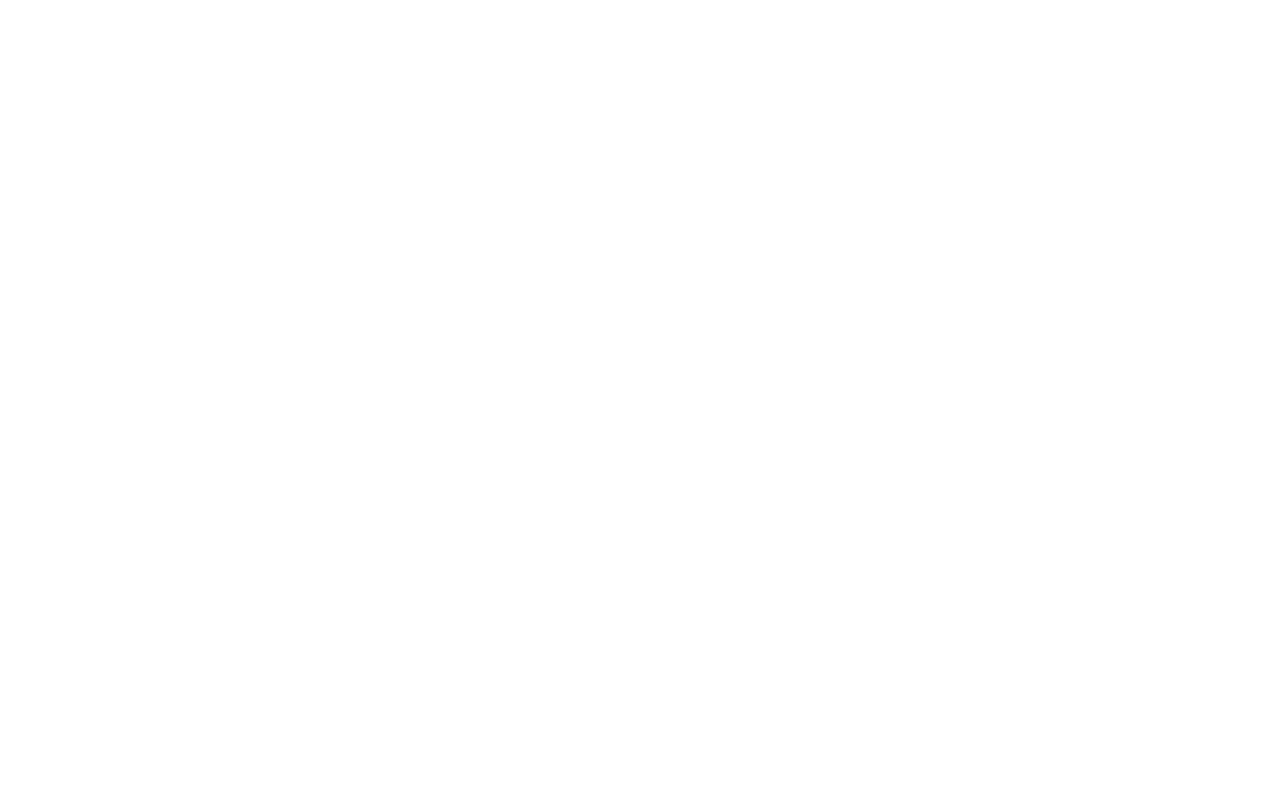
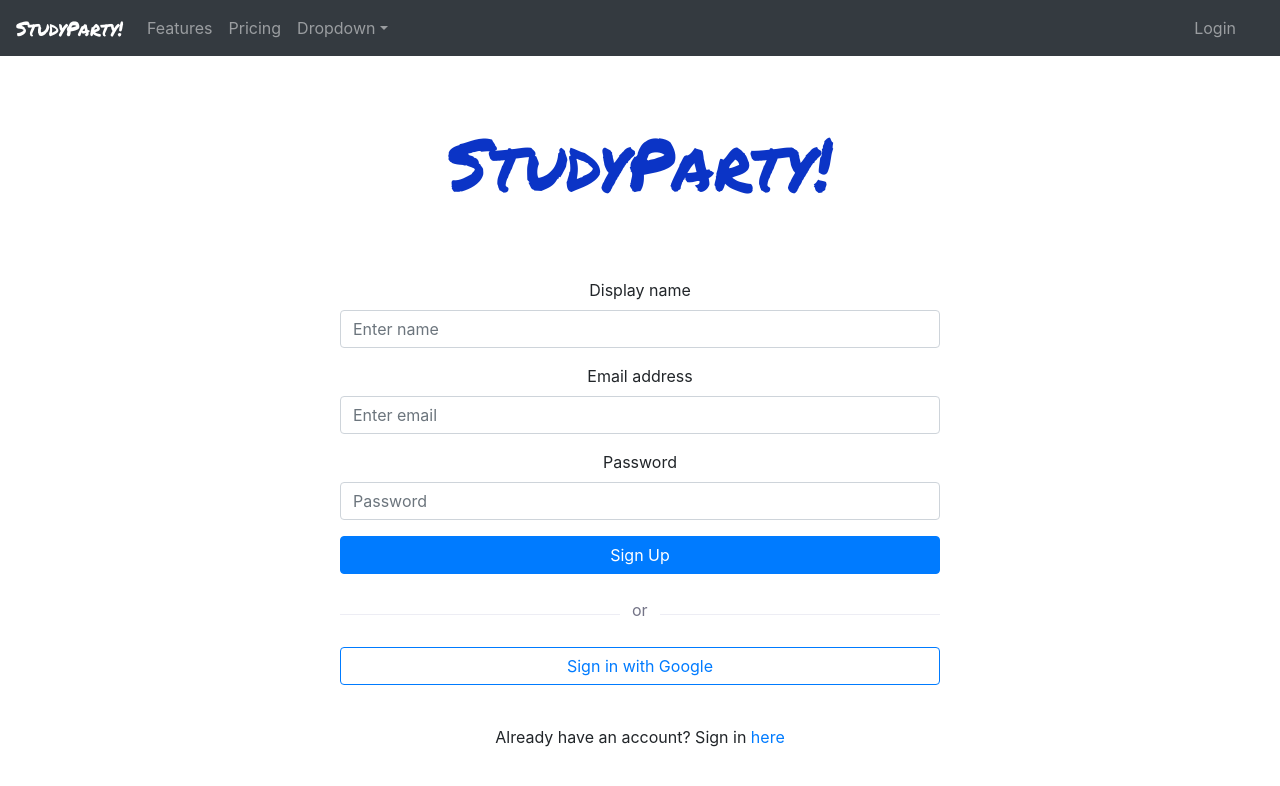
Before and after one commit to ktomanelli/StudyParty, a React (Create React App) app: page /signUp in a window 1280 px wide. Shown: the top 786 px of the page. Built offline with nearby package versions, Linux system fonts and the light colour scheme.

Commit message:
created SignUp form

```diff
--- a/src/App.js
+++ b/src/App.js
@@ -32,7 +32,7 @@ class App extends Component {
           :
           <Router>
             <Switch>
-              <Route exact path="signUp">
+              <Route exact path="/signUp">
                 <SignUp />
               </Route>
               <Route exact path="/">
--- a/src/Pages/SignIn/SignIn.js
+++ b/src/Pages/SignIn/SignIn.js
@@ -2,6 +2,7 @@ import React, { Component } from 'react';
 import { Container, Jumbotron, Form, Button } from 'react-bootstrap';
 import NavigationBar from '../../Components/NavigationBar/NavigationBar';
 import './SignIn.css';
+import { Link } from 'react-router-dom';
 
 class SignIn extends Component {
 
@@ -36,7 +37,7 @@ class SignIn extends Component {
         <NavigationBar changeLoggedIn={this.props.changeLoggedIn} loggedIn={this.props.loggedIn} />
         <Container>
 
-          <Jumbotron style={{ backgroundColor: 'white' }}>
+          <Jumbotron style={{ backgroundColor: 'white', marginBottom: '0px'}}>
             <h1 className="main-title permanent-marker blue">StudyParty!</h1>
           </Jumbotron>
           <div style={{maxWidth: "600px", margin: "0 auto"}}>
@@ -54,7 +55,7 @@ class SignIn extends Component {
               <Form.Control type="password" placeholder="Password" name="userPassword" value={this.state.password} onChange={(event) => this.onChangeHandler(event)} />
             </Form.Group>
             <Button variant="primary" type="submit" block>
-              SignIn
+              Sign In
             </Button>
             <div style={{margin: '40px 0px'}}>
               <p className="ride-line"><span className="ride-line-span">or</span></p>
@@ -63,6 +64,9 @@ class SignIn extends Component {
             </Button>
             </div>
           </Form>
+          <p>
+            Don't have an account? Sign up <Link to='signUp'>here</Link>
+          </p>
           </div>
         </Container>
       </div>
--- /dev/null
+++ b/src/Pages/SignUp/SignUp.css
@@ -0,0 +1,43 @@
+.main-title {
+  font-size: 4.5rem;
+  /* letter-spacing: 5px; */
+}
+
+.blue {
+  color: rgb(11, 52, 198);
+}
+
+.red {
+  color: rgb(211, 33, 33);
+}
+
+.white-jumbotron {
+  background-color: white;
+}
+
+.ride-line {
+  content: '';
+  height: 1px;
+  width: 100%;
+  left: 0;
+  background-color: #ededf4;
+  position: relative;
+  text-align: center;
+  z-index: 1;
+  margin-top: 20px;
+  margin-bottom: 32px;
+}
+
+.ride-line-span {
+  background-color: #fff;
+  padding-left: 12px;
+  padding-right: 12px;
+  display: inline-block;
+  line-height: 24px;
+  position: absolute;
+  top: -1rem;
+  z-index: 2;
+  color: #747487;
+  box-sizing: border-box;
+  margin-left: -20px;
+}
--- a/src/Pages/SignUp/SignUp.js
+++ b/src/Pages/SignUp/SignUp.js
@@ -1,19 +1,85 @@
 import React, { Component } from 'react';
-import { Container, Jumbotron } from 'react-bootstrap';
+import { Container, Jumbotron, Button, Form } from 'react-bootstrap';
 import NavigationBar from '../../Components/NavigationBar/NavigationBar';
+import { Link } from 'react-router-dom';
 
 class SignUp extends Component {
+  state = {
+    email: "",
+    password: "",
+    displayName: "",
+    error: null,
+  }
+
+  signInWithEmailAndPasswordHandler = (event, email, password) => {
+    event.preventDefault()
+  }
+
+  onChangeHandler = (event) => {
+    const { name, value } = event.currentTarget;
+
+    if (name === 'userEmail') {
+      this.setState({
+        email: value
+      })
+    } else if (name === 'userPassword') {
+      this.setState({
+        password: value
+      })
+    } else if (name === 'displayName') {
+      this.setState({
+        displayName: value
+      })
+    }
+  }
 
   render() {
     console.log(this.props.loggedIn)
     return (
       <div>
-      <NavigationBar changeLoggedIn={this.props.changeLoggedIn} loggedIn={this.props.loggedIn} />
-      <Container>
-        <Jumbotron style={{backgroundColor: 'white'}}>
-          <h1 className="main-title permanent-marker blue">StudyParty!</h1>
-        </Jumbotron>
-      </Container>
+        <NavigationBar changeLoggedIn={this.props.changeLoggedIn} loggedIn={this.props.loggedIn} />
+        <Container>
+
+          <Jumbotron style={{ backgroundColor: 'white', marginBottom: '0px' }}>
+            <h1 className="main-title permanent-marker blue">StudyParty!</h1>
+          </Jumbotron>
+          <div style={{ maxWidth: "600px", margin: "0 auto" }}>
+            <Form>
+              <Form.Group controlId="userName">
+                <Form.Label>Display name</Form.Label>
+                <Form.Control type="name" placeholder="Enter name" name="displayName" value={this.state.displayName} onChange={(event) => this.onChangeHandler(event)} />
+                {/* <Form.Text className="text-muted">
+                We'll never share your email with anyone else.
+              </Form.Text> */}
+              </Form.Group>
+
+              <Form.Group controlId="userEmail">
+                <Form.Label>Email address</Form.Label>
+                <Form.Control type="email" placeholder="Enter email" name="userEmail" value={this.state.email} onChange={(event) => this.onChangeHandler(event)} />
+                {/* <Form.Text className="text-muted">
+                We'll never share your email with anyone else.
+              </Form.Text> */}
+              </Form.Group>
+
+              <Form.Group controlId="formBasicPassword">
+                <Form.Label>Password</Form.Label>
+                <Form.Control type="password" placeholder="Password" name="userPassword" value={this.state.password} onChange={(event) => this.onChangeHandler(event)} />
+              </Form.Group>
+              <Button variant="primary" type="submit" block>
+                Sign Up
+            </Button>
+              <div style={{ margin: '40px 0px' }}>
+                <p className="ride-line"><span className="ride-line-span">or</span></p>
+                <Button variant="outline-primary" block>
+                  Sign in with Google
+            </Button>
+              </div>
+            </Form>
+            <p>
+              Already have an account? Sign in <Link to='/'>here</Link>
+            </p>
+          </div>
+        </Container>
       </div>
     )
   }
```
